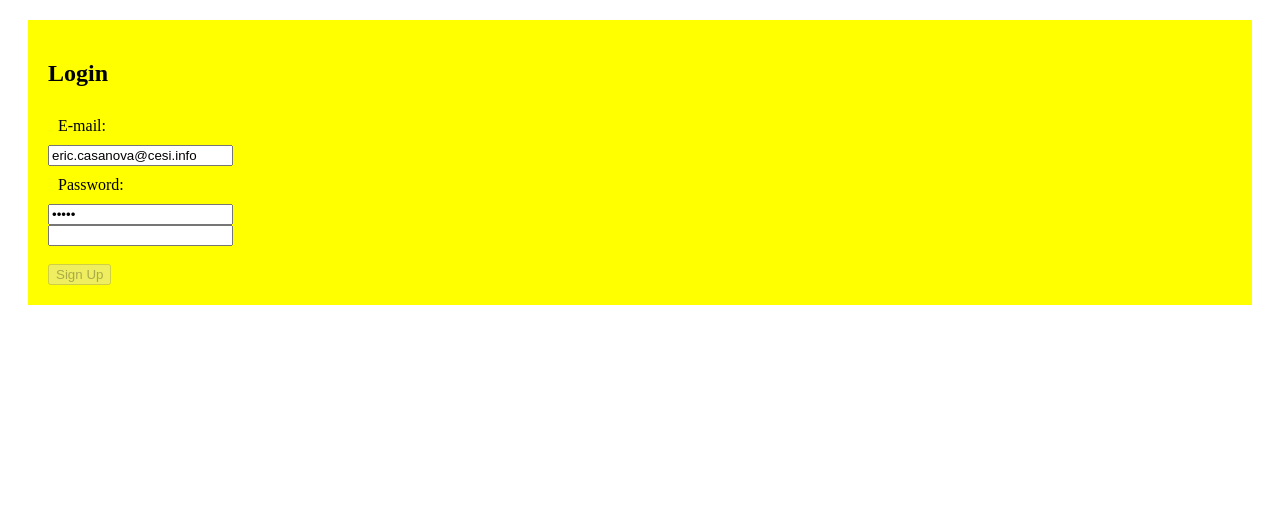
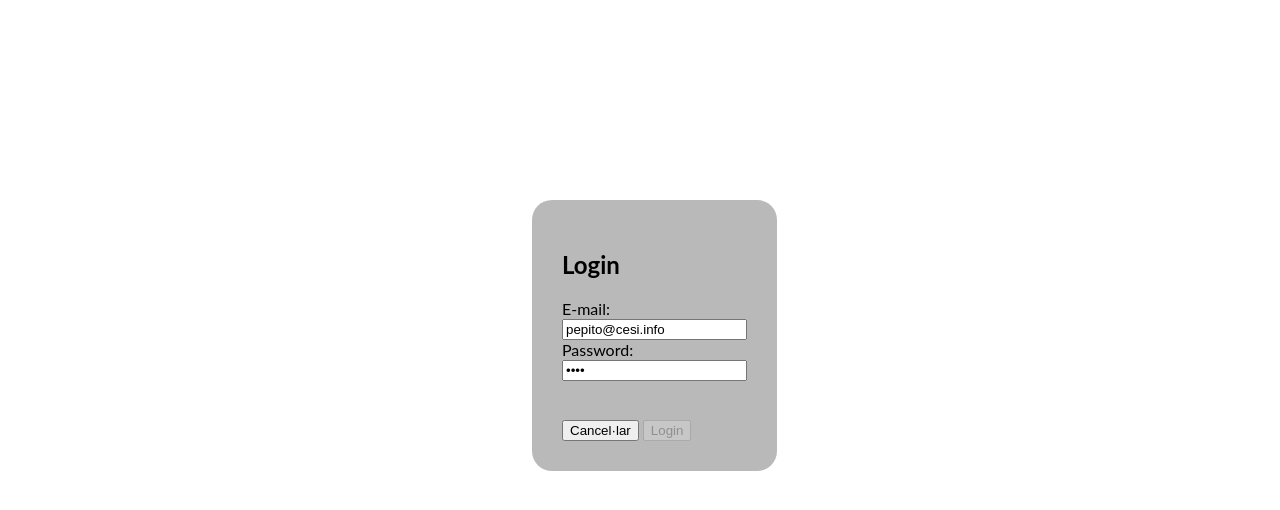
Before and after one commit to xavi1978/proyecto, a PHP site: page /src/login.html in a window 1280 px wide. Shown: the top 510 px of the page. Run offline with PHP 8.4, Linux system fonts and the light colour scheme; some libraries are stand-ins or nearby versions.

Commit message:
2022-06-21_03

```diff
--- a/src/login.html
+++ b/src/login.html
@@ -5,10 +5,11 @@
 		<meta http-equiv="X-UA-Compatible" content="IE=edge" />
 		<meta name="viewport" content="width=device-width, initial-scale=1.0" />
 		<title>Document</title>
+		<link rel="stylesheet" href="estil.css" />
 		<script src="https://ajax.googleapis.com/ajax/libs/jquery/3.0.0/jquery.min.js"></script>
 		<script defer src="login.js"></script>
 		<script src="https://www.google.com/recaptcha/api.js?render=6Ld-vlQgAAAAANx6tH9cFTC2T4tTvgbjW44BulFI"></script>
-		<style>
+		<!-- <style>
 			div {
 				margin: 20px;
 				padding: 20px;
@@ -29,10 +30,11 @@
 			.grecaptcha-badge {
 				visibility: hidden;
 			}
-		</style>
+		</style> -->
 	</head>
 	<body>
-		<div id="signUp" style="background-color: yellow">
+		<!-- <div id="signUp" style="background-color: yellow"> -->
+		<div id="signUp">
 			<h2>Login</h2>
 
 			<label>E-mail:</label><br />
@@ -40,7 +42,7 @@
 				type="text"
 				id="emailSignup"
 				placeholder="Email"
-				value="eric.casanova@cesi.info"
+				value="pepito@cesi.info"
 			/><br />
 
 			<label>Password:</label><br />
@@ -48,14 +50,16 @@
 				type="password"
 				id="passwordSignup"
 				placeholder="Password"
-				value="1234a"
+				value="bbbb"
 			/><br />
 			<!-- type="hidden"-->
 			<input
+				type="hidden"
 				id="g-recaptcha-response"
 				name="g-recaptcha-response"
 			/><br /><br />
-			<button id="buttonRegistro" disabled>Sign Up</button>
+			<button id="buttonRegistro">Cancel·lar</button>
+			<button id="buttonRegistro" disabled>Login</button>
 		</div>
 	</body>
 </html>
--- a/src/registrarse.html
+++ b/src/registrarse.html
@@ -56,7 +56,7 @@
 				type="password"
 				id="passwordSignup"
 				placeholder="Password"
-				value="1234a"
+				value="bbbb"
 			/><br />
 			<!-- type="hidden"-->
 			<input
@@ -64,7 +64,7 @@
 				id="g-recaptcha-response"
 				name="g-recaptcha-response"
 			/><br /><br />
-			<button id="buttonRegistro" disabled>Tornar</button>
+			<button id="buttonRegistro">Cancel·lar</button>
 			<button id="buttonRegistro" disabled>Registrar-se</button>
 		</div>
 	</body>
```
Also changed, not shown: src/editlist.html (added, +11 -0 lines), src/estil.css (+1 -1 lines).
